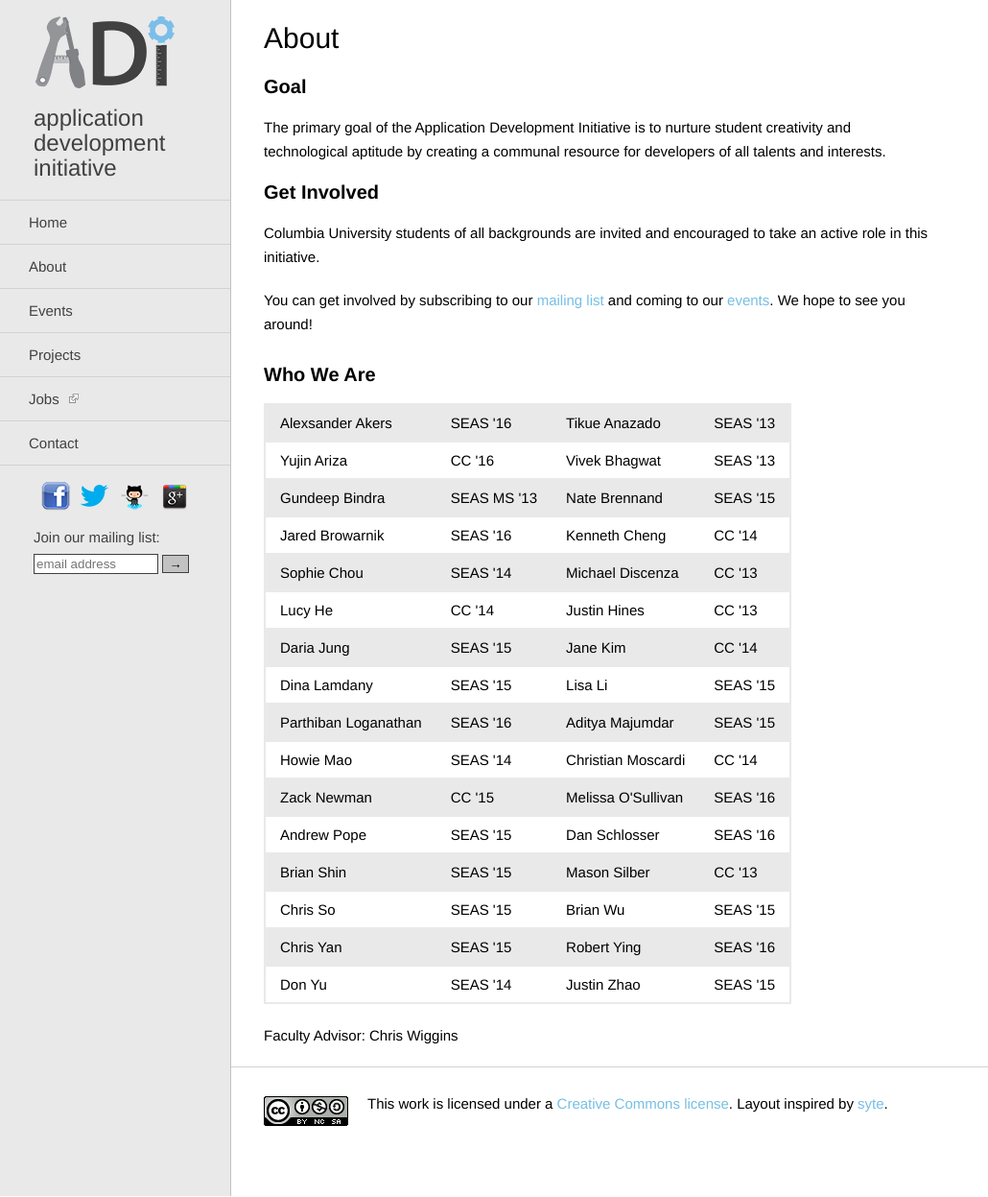
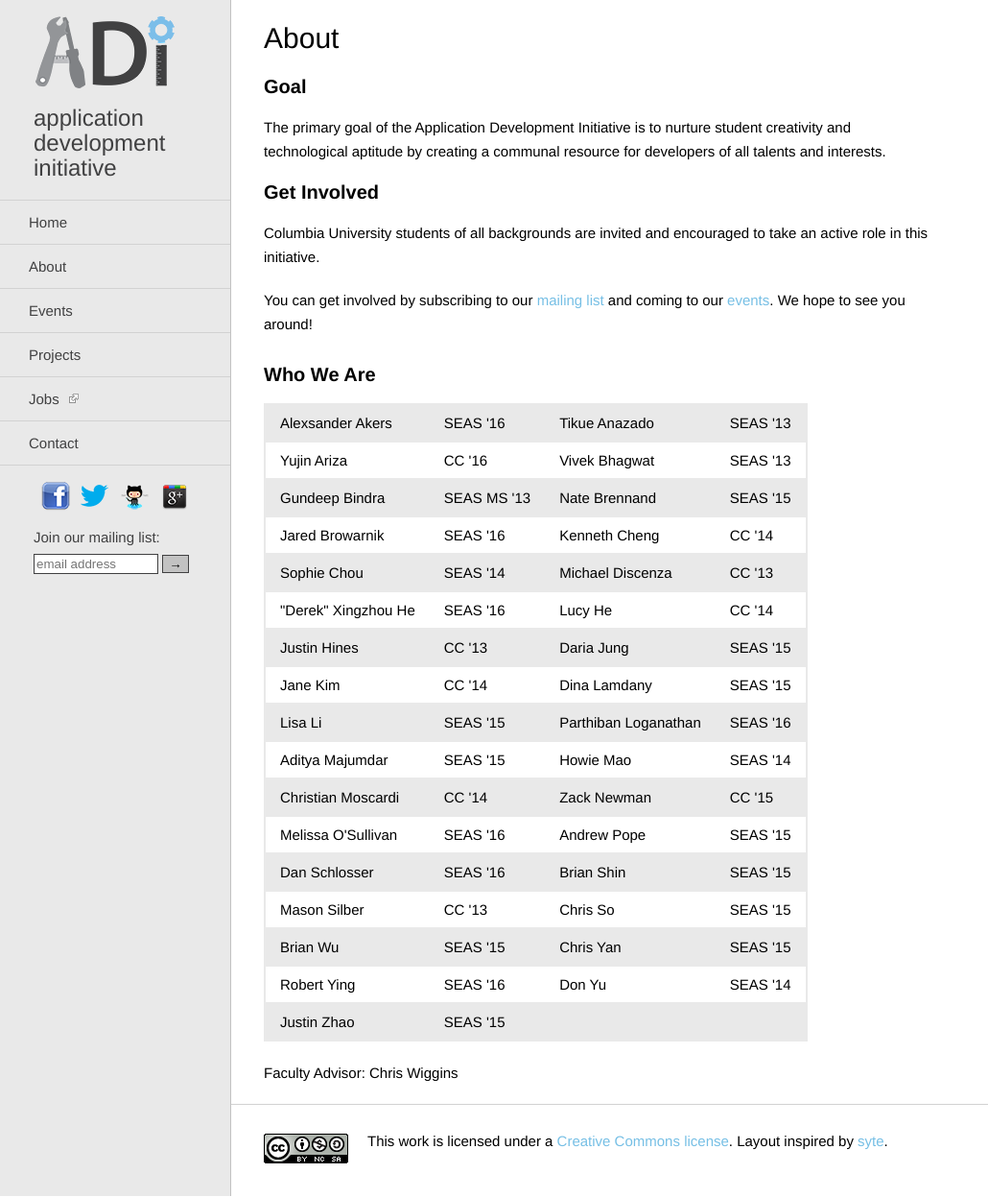
Before and after one commit to adicu/adicu.github.com-dep, a Jekyll site: the page built from about.html, in a window 1280 px wide and 1247 px high. Shown: the whole window at 96% size, without its empty margins (0-1030 px from the left). Built offline with Jekyll 4.4.1, drawn with Linux system fonts in a browser that asks for light colours; comment, search, counter and statistics services are not loaded.

Commit message:
added myself to the board list

```diff
--- a/about.html
+++ b/about.html
@@ -40,48 +40,52 @@ title: About
     <td>Michael Discenza</td> <td>CC '13</td>
   </tr>
   <tr class="even">
+  	<td>"Derek" Xingzhou He</td> <td>SEAS '16</td>
     <td>Lucy He</td> <td>CC '14</td>
-    <td>Justin Hines</td> <td>CC '13</td>
   </tr>
   <tr class="odd">
+  	<td>Justin Hines</td> <td>CC '13</td>
     <td>Daria Jung</td> <td>SEAS '15</td>
-    <td>Jane Kim</td> <td>CC '14</td>
   </tr>
   <tr class="even">
+    <td>Jane Kim</td> <td>CC '14</td>
     <td>Dina Lamdany</td> <td>SEAS '15</td>
-    <td>Lisa Li</td> <td>SEAS '15</td>
   </tr>
   <tr class="odd">
+    <td>Lisa Li</td> <td>SEAS '15</td>
     <td>Parthiban Loganathan</td> <td>SEAS '16</td>
-    <td>Aditya Majumdar</td> <td>SEAS '15</td>
   </tr>
   <tr class="even">
+    <td>Aditya Majumdar</td> <td>SEAS '15</td>
     <td>Howie Mao</td> <td>SEAS '14</td>
-    <td>Christian Moscardi</td> <td>CC '14</td>
   </tr>
   <tr class="odd">
+    <td>Christian Moscardi</td> <td>CC '14</td>
     <td>Zack Newman</td> <td>CC '15</td>
-    <td>Melissa O'Sullivan</td> <td>SEAS '16</td>
   </tr>
   <tr class="even">
+    <td>Melissa O'Sullivan</td> <td>SEAS '16</td>
     <td>Andrew Pope</td> <td>SEAS '15</td>
-    <td>Dan Schlosser</td> <td>SEAS '16</td>
   </tr>
   <tr class="odd">
+    <td>Dan Schlosser</td> <td>SEAS '16</td>
     <td>Brian Shin</td> <td>SEAS '15</td>
-    <td>Mason Silber</td> <td>CC '13</td>
   </tr>
   <tr class="even">
+    <td>Mason Silber</td> <td>CC '13</td>
     <td>Chris So</td> <td>SEAS '15</td>
-    <td>Brian Wu</td> <td>SEAS '15</td>
   </tr>
   <tr class="odd">
+    <td>Brian Wu</td> <td>SEAS '15</td>
     <td>Chris Yan</td> <td>SEAS '15</td>
-    <td>Robert Ying</td> <td>SEAS '16</td>
   </tr>
   <tr class="even">
+    <td>Robert Ying</td> <td>SEAS '16</td>
     <td>Don Yu</td> <td>SEAS '14</td>
+  </tr>
+  <tr class="odd">
     <td>Justin Zhao</td> <td>SEAS '15</td>
+    <td></td> <td></td>
   </tr>
 </table>
 
```
